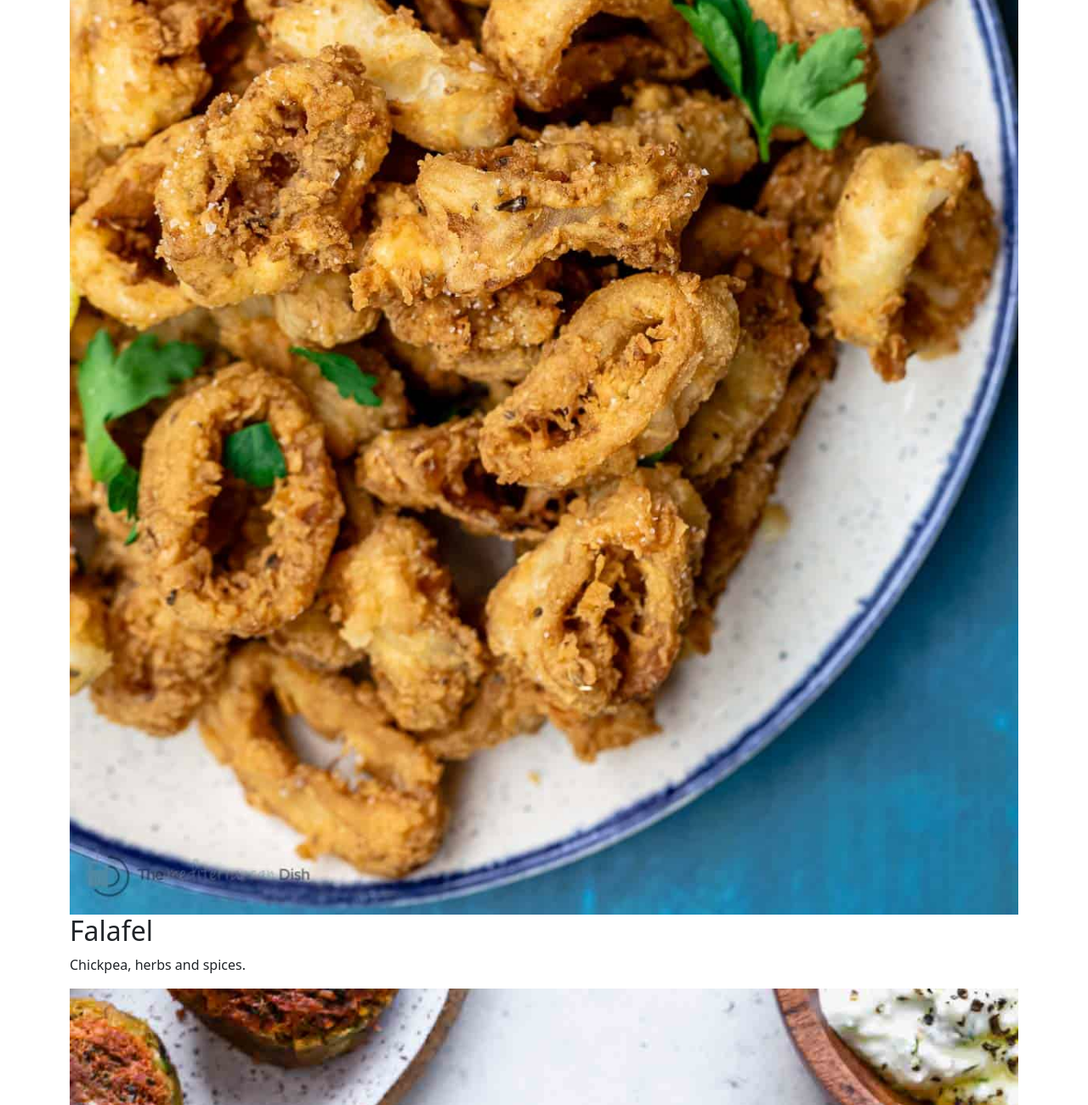
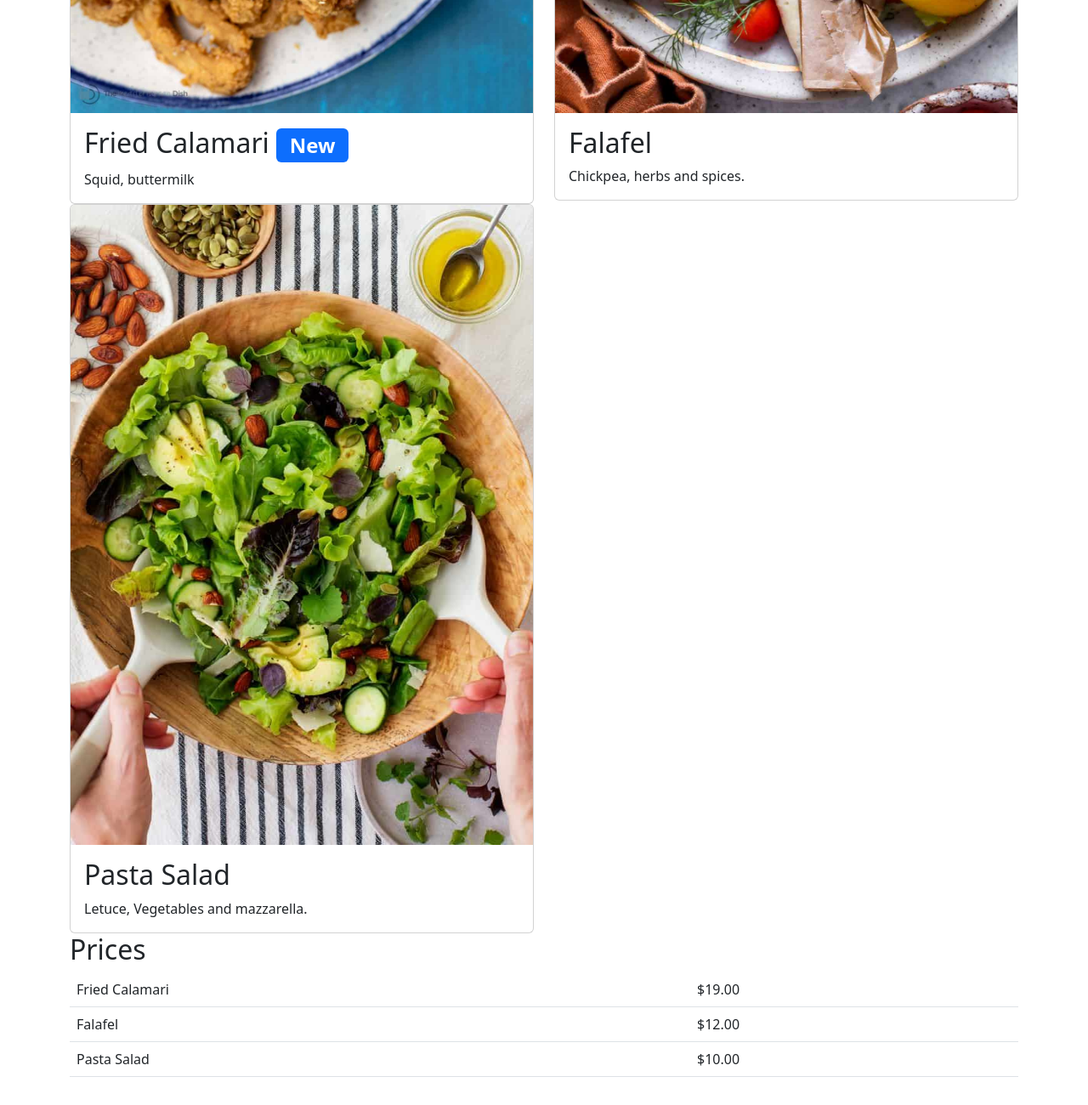
Before and after one commit to marksikaundi/Meta-Backend, a plain HTML site: page Week 3/bootstrap/Bootstrap components.html in a window 1280 px wide. Shown: the part 740-2040 px from the top of the page at 85% size. Drawn offline with nearby package versions, Linux system fonts and the light colour scheme.

Commit message:
updating

```diff
--- a/Week 3/bootstrap/Bootstrap components.html
+++ b/Week 3/bootstrap/Bootstrap components.html
@@ -17,21 +17,55 @@
     <div class="container">
       <div class="col">
         <h1>Our menu</h1>
-        <h2>Fried Calamari</h2>
-        <p>Squid, buttermilk</p>
-        <img src="fried-calamari.jpg" alt="" class="img-fluid" />
-
-        <h2>Falafel</h2>
-        <p>Chickpea, herbs and spices.</p>
-        <img src="Falafel.jpg" alt="" class="img-fluid" />
-        <h2>Pasta Salad</h2>
-        <p>Letuce, Vegetables and mazzarella.</p>
-        <img src="salads.jpg" alt="" class="img-fluid" />
+        <div class="row">
+          <div class="col-12 col-lg-6">
+            <div class="card">
+              <img src="fried-calamari.jpg" alt="" class="card-img-top" />
+              <div class="card-body">
+                <h2 class="card-title">
+                  Fried Calamari <span class="badge bg-primary">New</span>
+                </h2>
+                <p class="card-text">Squid, buttermilk</p>
+              </div>
+            </div>
+          </div>
+          <div class="col-12 col-lg-6">
+            <div class="card">
+              <img src="Falafel.jpg" alt="" class="card-img-top" />
+              <div class="card-body">
+                <h2 class="card-title">Falafel</h2>
+                <p class="card-text">Chickpea, herbs and spices.</p>
+              </div>
+            </div>
+          </div>
+          <div class="col-12 col-lg-6">
+            <div class="card">
+              <img src="salads.jpg" alt="" class="card-img-top" />
+              <div class="card-body">
+                <h2 class="card-title">Pasta Salad</h2>
+                <p class="card-text">Letuce, Vegetables and mazzarella.</p>
+              </div>
+            </div>
+          </div>
+        </div>
       </div>
 
       <div class="col">
         <h2>Prices</h2>
-        <table class="table"></table>
+        <table class="table">
+          <tr>
+            <td>Fried Calamari</td>
+            <td>$19.00</td>
+          </tr>
+          <tr>
+            <td>Falafel</td>
+            <td>$12.00</td>
+          </tr>
+          <tr>
+            <td>Pasta Salad</td>
+            <td>$10.00</td>
+          </tr>
+        </table>
       </div>
     </div>
 
```
